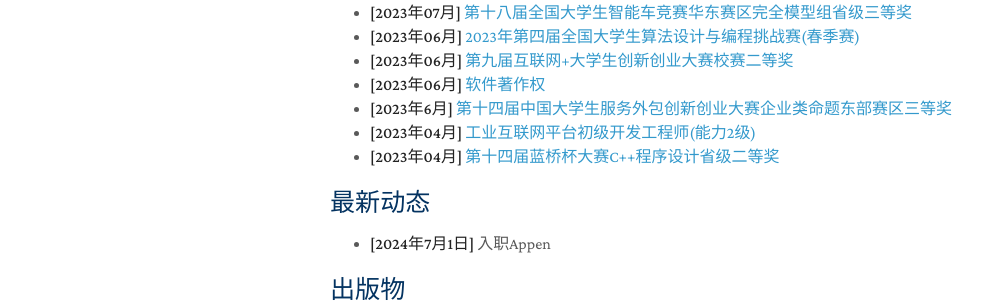
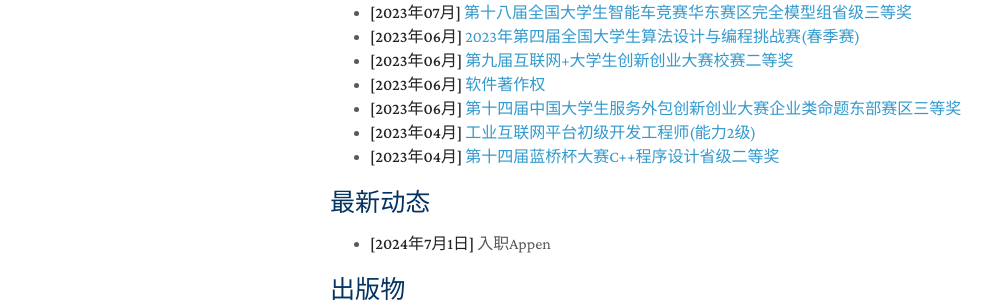
Before and after one commit to lsewcx/lse, a Jekyll site: the page built from index.md, in a window 1280 px wide and 1199 px high. Shown: the part 665-967 px from the top of the window, without its empty margins (140-1141 px from the left). Built offline with Jekyll 4.4.1, drawn with Linux system fonts in a browser that asks for light colours; a style sheet for code colours, icons or effects is not loaded; our own code applies the rules of GitHub Pages for plain Markdown files.

Commit message:
更整齐

```diff
--- a/index.md
+++ b/index.md
@@ -31,7 +31,7 @@ layout: homepage
 - **[2023年06月]** [2023年第四届全国大学生算法设计与编程挑战赛(春季赛)](resources/全国大学生算法设计与编程挑战赛（春季赛）-刘施恩-C++程序设计.jpg)
 - **[2023年06月]** [第九届互联网+大学生创新创业大赛校赛二等奖](resources/第九届互联网＋大学生创新创业大赛-刘施恩-软件系统工作量及造价评估系统.jpg)
 - **[2023年06月]** [软件著作权](resources/软著.jpg)
-- **[2023年6月]** [第十四届中国大学生服务外包创新创业大赛企业类命题东部赛区三等奖](resources/中国大学生服务外包创新创业大赛-刘施恩-企业类命题-代码溯源系统.jpg)
+- **[2023年06月]** [第十四届中国大学生服务外包创新创业大赛企业类命题东部赛区三等奖](resources/中国大学生服务外包创新创业大赛-刘施恩-企业类命题-代码溯源系统.jpg)
 - **[2023年04月]** [工业互联网平台初级开发工程师(能力2级)](resources/工业互联网工业互联网平台开发工程师初级电子版证书.jpeg)
 - **[2023年04月]** [第十四届蓝桥杯大赛C++程序设计省级二等奖](resources/第十四届蓝桥杯大赛-刘施恩-C++程序设计大赛.jpg)
 
```
